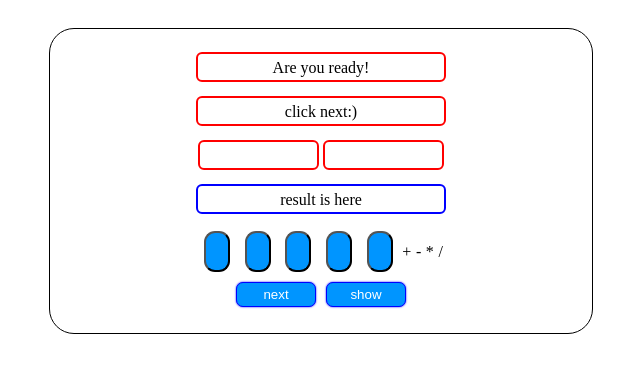
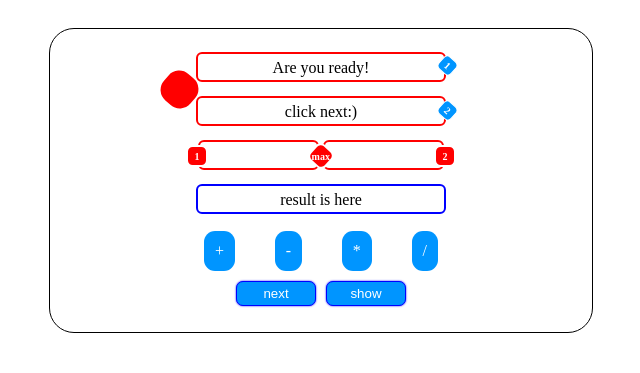
Before and after one commit to AlirezaBagheri05/Strengthen-mental-calculations, a PHP site: page / in a window 1280 px wide. Shown: the top 373 px of the page, without its empty margins (319-959 px from the left). Run offline with PHP 8.4, Linux system fonts and the light colour scheme.

Commit message:
change in css and html

```diff
--- a/index.php
+++ b/index.php
@@ -31,6 +31,7 @@
                 flex-direction: column;
                 justify-content: space-between;
                 align-items: center;
+                position:relative;
             }
             .box_show p{
                 width: 100%;
@@ -54,7 +55,7 @@
                 justify-content: space-between;
                 overflow: auto;
             }
-            .operation input[type="button"]{
+            .operation span{
                 color: #ffffff;
                 background-color: #0095ff;
                 padding: 11px;
@@ -109,12 +110,124 @@
             input:focus-visible {
                 outline: 1px solid #d2d2d2;
             }
+            .show_oper{
+                width: 35px;
+                height: 35px;
+                position: absolute;
+                font-weight: bold;
+                background-color: red;
+                left: -34px;
+                top: 22px;
+                display: flex;
+                font-size: 30px;
+                color: white;
+                transform: rotate(221deg);
+                border-radius: 40%;
+                align-items: center;
+                justify-content: center;
+            }
+            .bx1_t{
+                width: 15px;
+                height: 15px;
+                position: absolute;
+                font-weight: bold;
+                background-color: #0095ff;
+                right: -10px;
+                top: 7px;
+                display: flex;
+                font-size: 10px;
+                color: white;
+                border: 1px solid white;
+                transform: rotate(42deg);
+                border-radius: 30%;
+                align-items: center;
+                justify-content: center;
+            }
+            .bx2_t{
+                width: 15px;
+                height: 15px;
+                position: absolute;
+                font-weight: bold;
+                background-color: #0095ff;
+                right: -10px;
+                top: 52px;
+                display: flex;
+                font-size: 10px;
+                color: white;
+                border: 1px solid white;
+                transform: rotate(42deg);
+                border-radius: 30%;
+                align-items: center;
+                justify-content: center;
+            }
+            .num1_t{
+                width: 22px;
+                height: 22px;
+                position: absolute;
+                font-weight: bold;
+                background-color: #ff0000;
+                /* right: -10px; */
+                top: 95px;
+                display: flex;
+                font-size: 10px;
+                color: white;
+                border: 2px solid white;
+                transform: rotate(42deg);
+                border-radius: 30%;
+                box-sizing: border-box;
+                align-items: center;
+                justify-content: center;
+            }
+            .num_t{
+                width: 22px;
+                height: 22px;
+                position: absolute;
+                font-weight: bold;
+                background-color: #ff0000;
+                left: -10px;
+                top: 95px;
+                display: flex;
+                font-size: 10px;
+                color: white;
+                border: 2px solid white;
+                transform: rotate(0deg);
+                border-radius: 30%;
+                box-sizing: border-box;
+                align-items: center;
+                justify-content: center;
+            }
+            .num2_t{
+                width: 22px;
+                height: 22px;
+                position: absolute;
+                font-weight: bold;
+                background-color: #ff0000;
+                right: -10px;
+                top: 95px;
+                display: flex;
+                font-size: 10px;
+                color: white;
+                border: 2px solid white;
+                transform: rotate(0deg);
+                border-radius: 30%;
+                box-sizing: border-box;
+                align-items: center;
+                justify-content: center;
+            }
         </style>
 </head>
 <body>
     <div class="mom_div">
         <div class="box_math" >
             <div class="box_show">
+            <div class="show_oper"></div>
+            <div class="bx1_t">1</div>
+            <div class="bx2_t">2</div>
+            <div class="num1_t">
+                <div style="transform: rotate(318deg);font-size: 10px;">max</div>
+            </div>
+            <div class="num_t">1</div>
+            <div class="num2_t">2</div>
                 <p id="bx1" ></p>
                 <p id="bx2" ></p>
                 <div class="nums">
@@ -124,11 +237,6 @@
                 <p id="result" ></p>
             </div>
             <div class="operation">
-                <input type="button" value="">
-                <input type="button" value="">
-                <input type="button" value="">
-                <input type="button" value="">
-                <input type="button" value="">
                 <span id="addition">+</span>
                 <span id="subtraction">-</span>
                 <span id="mulitiplication">*</span>
```
